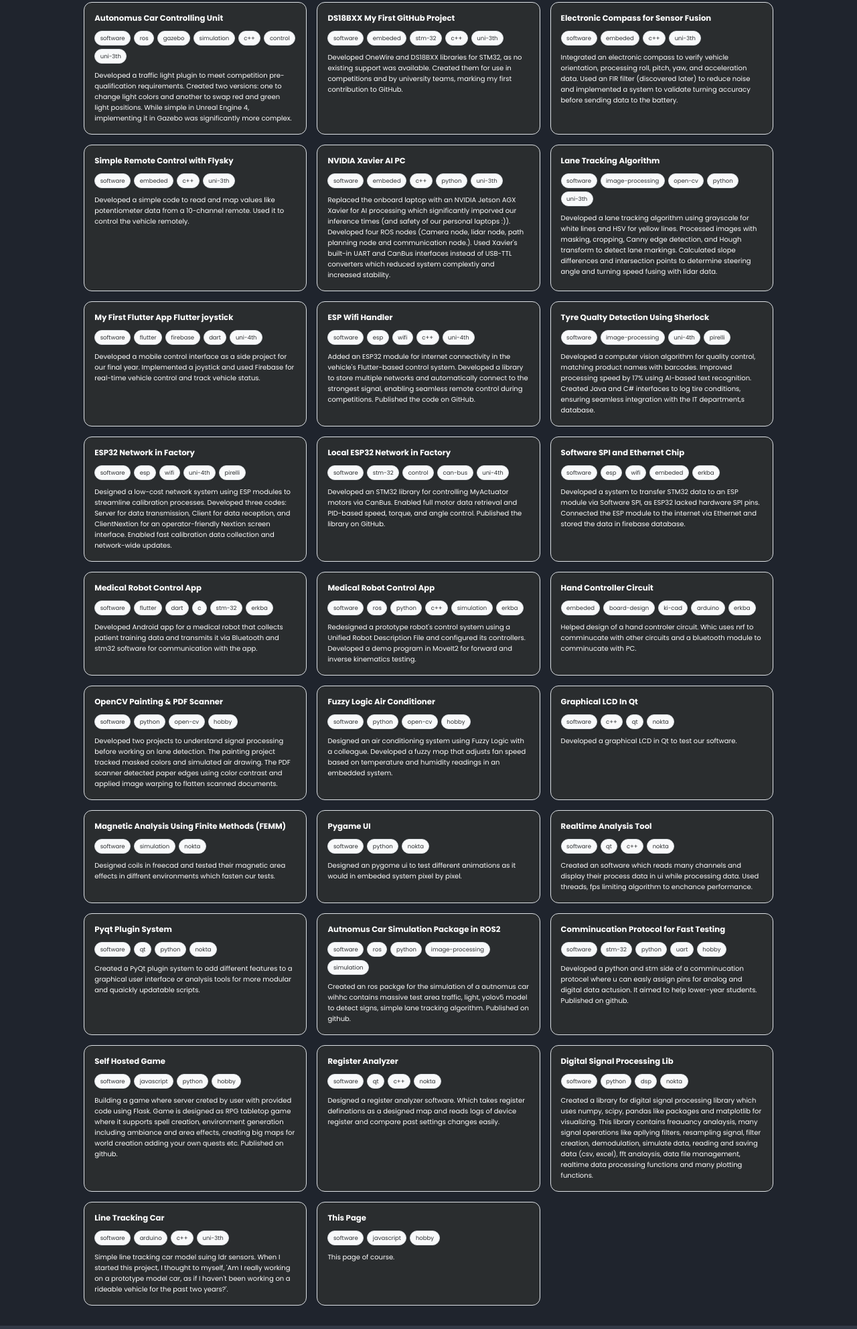
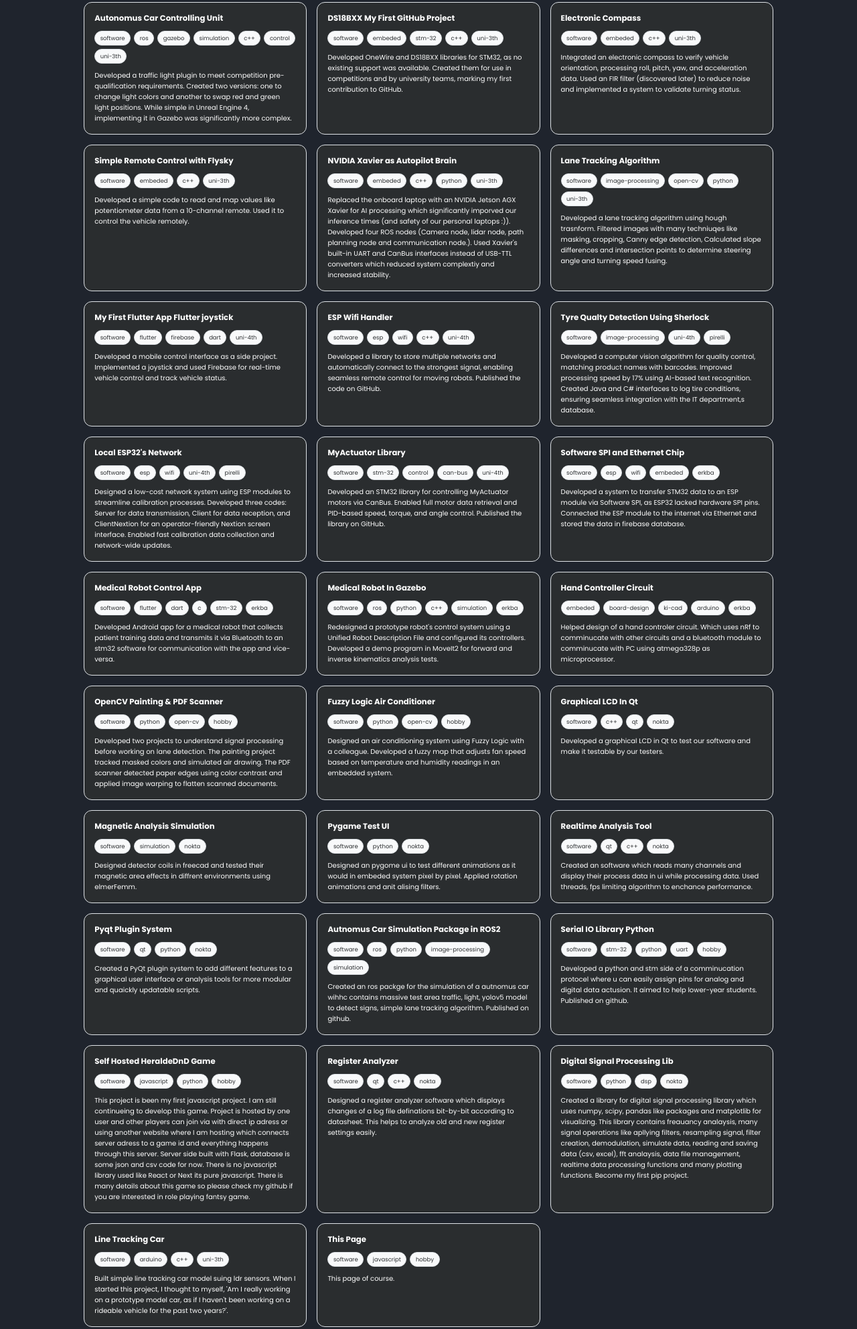
Before and after one commit to neraiv/neraiv.github.io, a plain HTML site: page index.html in a window 1280 px wide. Shown: the part 7874-9859 px from the top of the page at 67% size. Drawn offline with nearby package versions, Linux system fonts and the light colour scheme.

Commit message:
fixed some typo

```diff
--- a/index.html
+++ b/index.html
@@ -664,11 +664,11 @@
                 </p>
             </div>
             <div class="card" data-tags="software embeded c++ uni-3th">
-                <h3>Electronic Compass for Sensor Fusion</h3>
+                <h3>Electronic Compass</h3>
                 <div class="tags"></div>
                 <p>
                     Integrated an electronic compass to verify vehicle orientation, processing roll, pitch, yaw, and acceleration data. Used an FIR filter
-                    (discovered later) to reduce noise and implemented a system to validate turning accuracy before sending data to the battery.
+                    (discovered later) to reduce noise and implemented a system to validate turning status.
                 </p>
             </div>
             <div class="card" data-tags="software embeded c++ uni-3th">
@@ -679,7 +679,7 @@
                 </p>
             </div>
             <div class="card" data-tags="software embeded c++ python uni-3th">
-                <h3>NVIDIA Xavier AI PC</h3>
+                <h3>NVIDIA Xavier as Autopilot Brain</h3>
                 <div class="tags"></div>
                 <p>
                     Replaced the onboard laptop with an NVIDIA Jetson AGX Xavier for AI processing which significantly imporved our inference times (and safety of our personal laptops :)).
@@ -691,16 +691,15 @@
                 <h3>Lane Tracking Algorithm</h3>
                 <div class="tags"></div>
                 <p>
-                    Developed a lane tracking algorithm using grayscale for white lines and HSV for yellow lines. Processed images with masking, cropping, Canny edge detection,
-                    and Hough transform to detect lane markings. Calculated slope differences and intersection points to determine steering angle and turning speed fusing with
-                    lidar data.
+                    Developed a lane tracking algorithm using hough trasnform. Filtered images with many techniuqes like masking, cropping, Canny edge detection,
+                    Calculated slope differences and intersection points to determine steering angle and turning speed fusing.
                 </p>
             </div>
             <div class="card" data-tags="software flutter firebase dart uni-4th">
                 <h3>My First Flutter App Flutter joystick</h3>
                 <div class="tags"></div>
                 <p>
-                    Developed a mobile control interface as a side project for our final year. Implemented a joystick and used Firebase for real-time vehicle control and track vehicle
+                    Developed a mobile control interface as a side project. Implemented a joystick and used Firebase for real-time vehicle control and track vehicle
                     status.
                 </p>
             </div>
@@ -708,8 +707,8 @@
                 <h3>ESP Wifi Handler</h3>
                 <div class="tags"></div>
                 <p>
-                    Added an ESP32 module for internet connectivity in the vehicle's Flutter-based control system. Developed a library to store multiple networks and
-                    automatically connect to the strongest signal, enabling seamless remote control during competitions. Published the code on GitHub.
+                    Developed a library to store multiple networks and automatically connect to the strongest signal, enabling seamless remote control for moving robots.
+                    Published the code on GitHub.
                 </p>
             </div>
             <div class="card" data-tags="software image-processing uni-4th pirelli">
@@ -721,7 +720,7 @@
                 </p>
             </div>
             <div class="card" data-tags="software esp wifi uni-4th pirelli">
-                <h3>ESP32 Network in Factory</h3>
+                <h3>Local ESP32's Network</h3>
                 <div class="tags"></div>
                 <p>
                     Designed a low-cost network system using ESP modules to streamline calibration processes. Developed three codes: Server for data transmission,
@@ -729,7 +728,7 @@
                 </p>
             </div>
             <div class="card" data-tags="software stm-32 control can-bus uni-4th">
-                <h3>Local ESP32 Network in Factory</h3>
+                <h3>MyActuator Library</h3>
                 <div class="tags"></div>
                 <p>
                     Developed an STM32 library for controlling MyActuator motors via CanBus. Enabled full motor data retrieval and
@@ -748,24 +747,24 @@
                 <h3>Medical Robot Control App</h3>
                 <div class="tags"></div>
                 <p>
-                    Developed Android app for a medical robot that collects patient training data and transmits it via Bluetooth and
-                    stm32 software for communication with the app.
+                    Developed Android app for a medical robot that collects patient training data and transmits it via Bluetooth to an
+                    stm32 software for communication with the app and vice-versa.
                 </p>
             </div>
             <div class="card" data-tags="software ros python c++ simulation erkba">
-                <h3>Medical Robot Control App</h3>
+                <h3>Medical Robot In Gazebo</h3>
                 <div class="tags"></div>
                 <p>
                     Redesigned a prototype robot's control system using a Unified Robot Description File and configured its controllers.
-                    Developed a demo program in MoveIt2 for forward and inverse kinematics testing.
+                    Developed a demo program in MoveIt2 for forward and inverse kinematics analysis tests.
                 </p>
             </div>
             <div class="card" data-tags="embeded board-design ki-cad arduino erkba">
                 <h3>Hand Controller Circuit</h3>
                 <div class="tags"></div>
                 <p>
-                    Helped design of a hand controler circuit. Whic uses nrf to comminucate with other circuits and a bluetooth module to
-                    comminucate with PC.
+                    Helped design of a hand controler circuit. Which uses nRf to comminucate with other circuits and a bluetooth module to
+                    comminucate with PC using atmega328p as microprocessor.
                 </p>
             </div>
             <div class="card" data-tags="software python open-cv hobby">
@@ -789,21 +788,22 @@
                 <h3>Graphical LCD In Qt</h3>
                 <div class="tags"></div>
                 <p>
-                    Developed a graphical LCD in Qt to test our software.
+                    Developed a graphical LCD in Qt to test our software and make it testable by our testers.
                 </p>
             </div>
             <div class="card" data-tags="software simulation nokta">
-                <h3>Magnetic Analysis Using Finite Methods (FEMM)</h3>
+                <h3>Magnetic Analysis Simulation</h3>
                 <div class="tags"></div>
                 <p>
-                    Designed coils in freecad and tested their magnetic area effects in diffrent environments which fasten our tests.
+                    Designed detector coils in freecad and tested their magnetic area effects in diffrent environments using elmerFemm.
                 </p>
             </div>
             <div class="card" data-tags="software python nokta">
-                <h3>Pygame UI</h3>
+                <h3>Pygame Test UI</h3>
                 <div class="tags"></div>
                 <p>
-                    Designed an pygome ui to test different animations as it would in embeded system pixel by pixel.
+                    Designed an pygome ui to test different animations as it would in embeded system pixel by pixel. Applied rotation animations
+                    and anit alising filters.
                 </p>
             </div>
             <div class="card" data-tags="software qt c++ nokta">
@@ -831,27 +831,29 @@
                 </p>
             </div>
             <div class="card" data-tags="software stm-32 python uart hobby">
-                <h3>Comminucation Protocol for Fast Testing</h3>
+                <h3>Serial IO Library Python</h3>
                 <div class="tags"></div>
                 <p>
-                    Developed a python and stm side of a comminucation protocel where u can easly assign pins for analog and digital data actusion. It aimed to
+                    Developed a python and stm side of a comminucation protocel where u can easily assign pins for analog and digital data actusion. It aimed to
                     help lower-year students. Published on github.
                 </p>
             </div>
             <div class="card" data-tags="software javascript python hobby">
-                <h3>Self Hosted Game</h3>
+                <h3>Self Hosted HeraldeDnD Game</h3>
                 <div class="tags"></div>
                 <p>
-                    Building a game where server creted by user with provided code using Flask. Game is designed as RPG tabletop game where it supports spell creation,
-                    environment generation including ambiance and area effects, creating big maps for world creation adding your own quests etc. Published on github.
+                    This project is been my first javascript project. I am still continueing to develop this game. Project is hosted by one user and other players
+                    can join via with direct ip adress or using another website where I am hosting which connects server adress to a game id and everything happens through
+                    this server. Server side built with Flask, database is some json and csv code for now. There is no javascript library used like React or Next its pure
+                    javascript. There is many details about this game so please check my github if you are interested in role playing fantsy game.
                 </p>
             </div>
             <div class="card" data-tags="software qt c++ nokta">
                 <h3>Register Analyzer</h3>
                 <div class="tags"></div>
                 <p>
-                    Designed a register analyzer software. Which takes register definations as a designed map and reads logs of device register and compare past settings
-                    changes easily.
+                    Designed a register analyzer software which displays changes of a log file definations bit-by-bit according to datasheet. This helps to analyze old
+                    and new register settings easily.
                 </p>
             </div>
             <div class="card" data-tags="software python dsp nokta">
@@ -860,15 +862,15 @@
                 <p>
                     Created a library for digital signal processing library which uses numpy, scipy, pandas like packages and matplotlib for visualizing. This library
                     contains freauancy analaysis, many signal operations like apllying filters, resampling signal, filter creation, demodulation, simulate data, reading and
-                    saving data (csv, excel), fft analaysis, data file management, realtime data processing functions and many plotting functions.
+                    saving data (csv, excel), fft analaysis, data file management, realtime data processing functions and many plotting functions. Become my first pip project.
                 </p>
             </div>
             <div class="card" data-tags="software arduino c++ uni-3th">
                 <h3>Line Tracking Car</h3>
                 <div class="tags"></div>
                 <p>
-                    Simple line tracking car model suing ldr sensors. When I started this project, I thought to myself, 'Am I really working on a prototype model car, as if
-                    I haven't been working on a rideable vehicle for the past two years?'.
+                    Built simple line tracking car model suing ldr sensors. When I started this project, I thought to myself, 'Am I really working on a prototype model car,
+                    as if I haven't been working on a rideable vehicle for the past two years?'.
                 </p>
             </div>
             <div class="card" data-tags="software javascript hobby">
```
